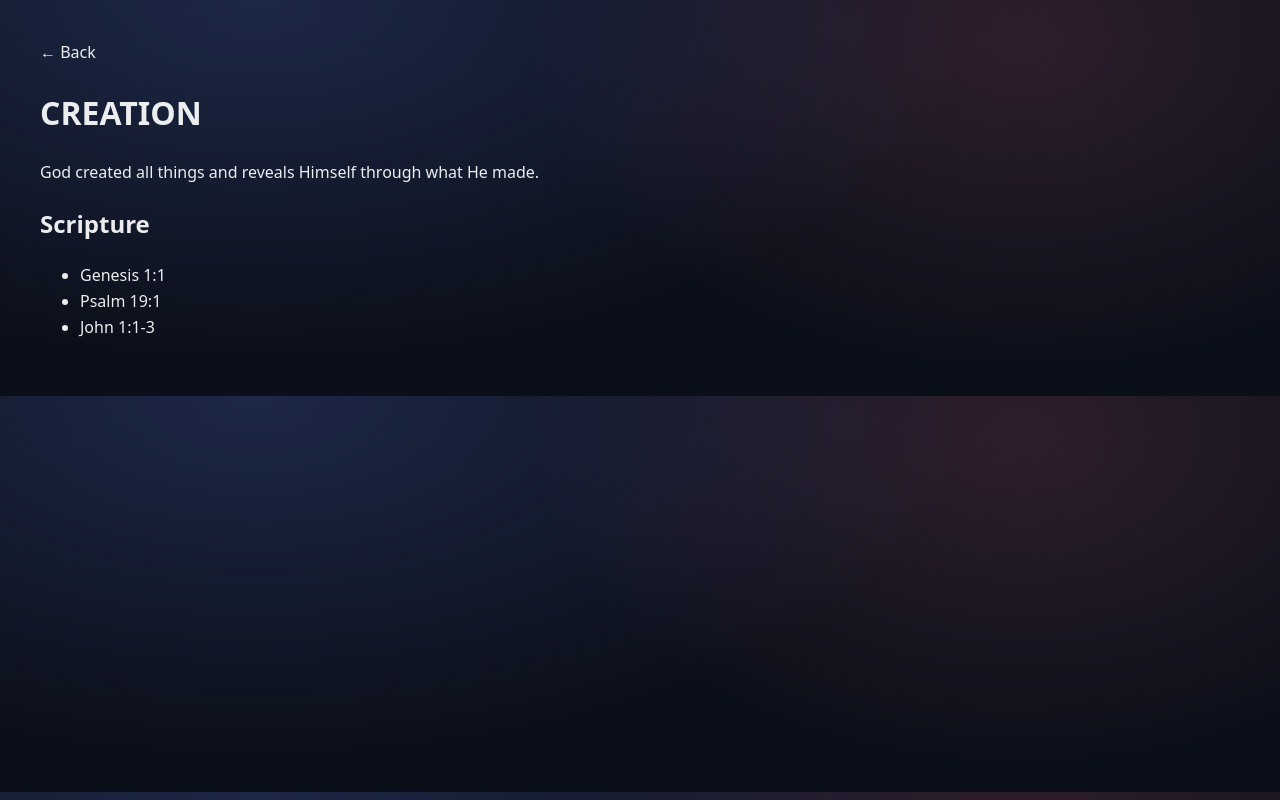
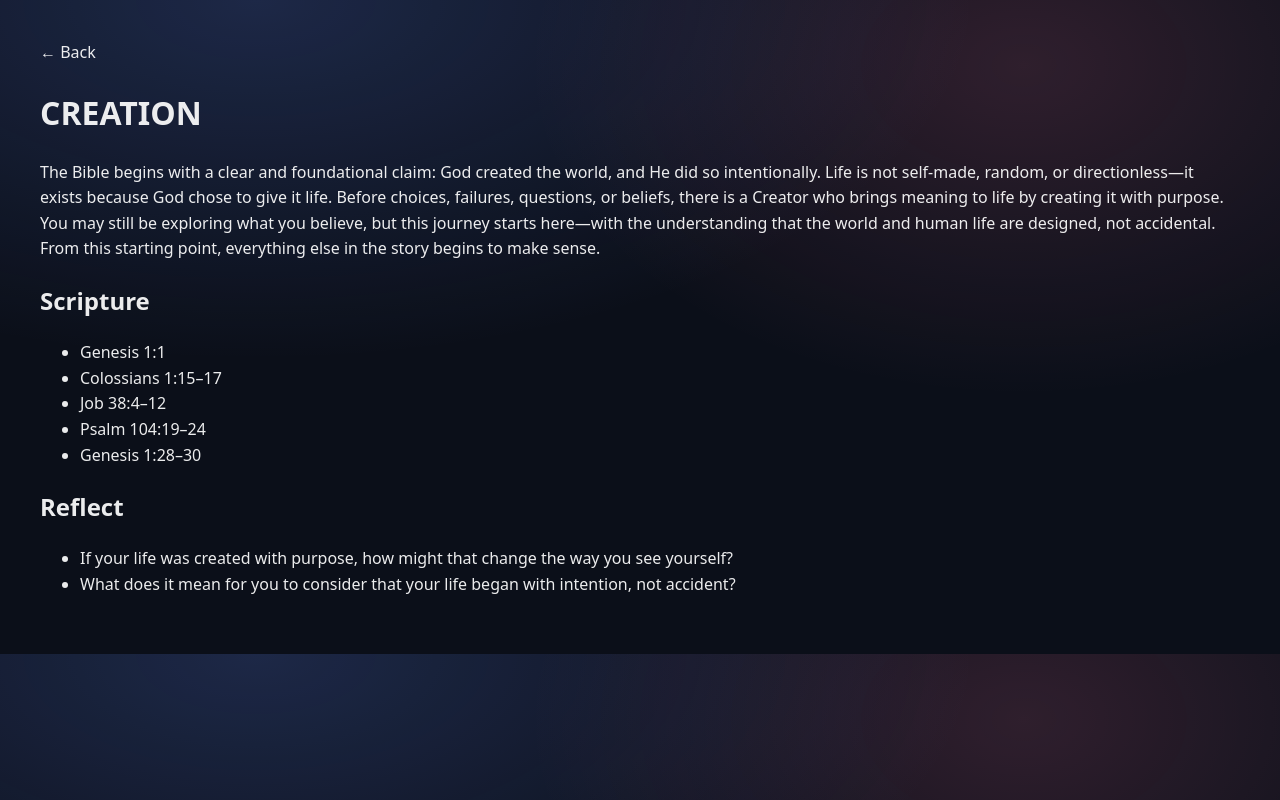
Before and after one commit to Message4U/six-windows, a Next.js app: page /journey/creation in a window 1280 px wide. Built offline with nearby package versions, Linux system fonts and the light colour scheme.

Commit message:
Update Creation content

```diff
--- a/app/journey/creation/page.tsx
+++ b/app/journey/creation/page.tsx
@@ -6,15 +6,29 @@ export default function Creation() {
       <h1>CREATION</h1>
 
       <p>
-        God created all things and reveals Himself through what He made.
-      </p>
+  The Bible begins with a clear and foundational claim: God created the world, and He did so intentionally.
+  Life is not self-made, random, or directionless—it exists because God chose to give it life.
+  Before choices, failures, questions, or beliefs, there is a Creator who brings meaning to life by creating it with purpose.
+  You may still be exploring what you believe, but this journey starts here—with the understanding that the world
+  and human life are designed, not accidental. From this starting point, everything else in the story begins to make sense.
+</p>
 
-      <h2>Scripture</h2>
-      <ul>
-        <li>Genesis 1:1</li>
-        <li>Psalm 19:1</li>
-        <li>John 1:1-3</li>
-      </ul>
+
+  <h2>Scripture</h2>
+<ul>
+  <li>Genesis 1:1</li>
+  <li>Colossians 1:15–17</li>
+  <li>Job 38:4–12</li>
+  <li>Psalm 104:19–24</li>
+  <li>Genesis 1:28–30</li>
+</ul>
+
+<h2>Reflect</h2>
+<ul>
+  <li>If your life was created with purpose, how might that change the way you see yourself?</li>
+  <li>What does it mean for you to consider that your life began with intention, not accident?</li>
+</ul>
+
     </main>
   );
 }
```
